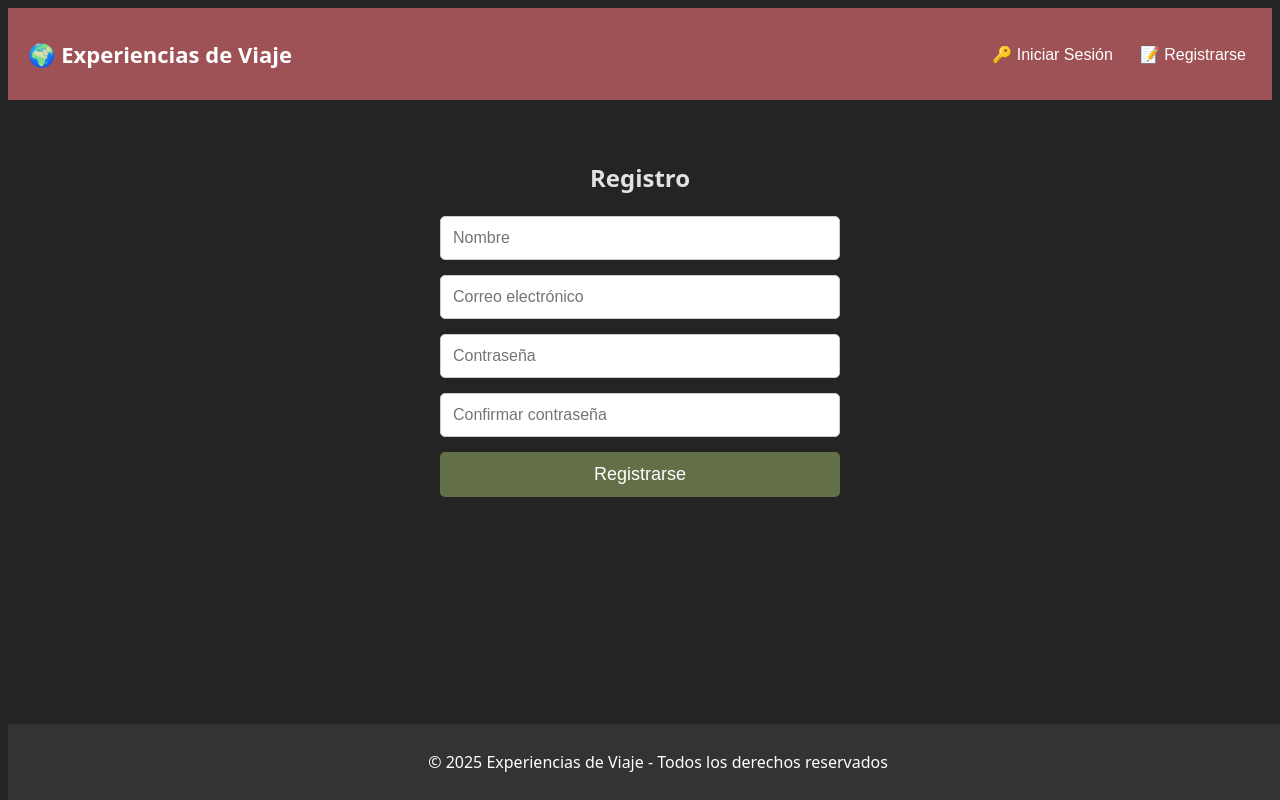
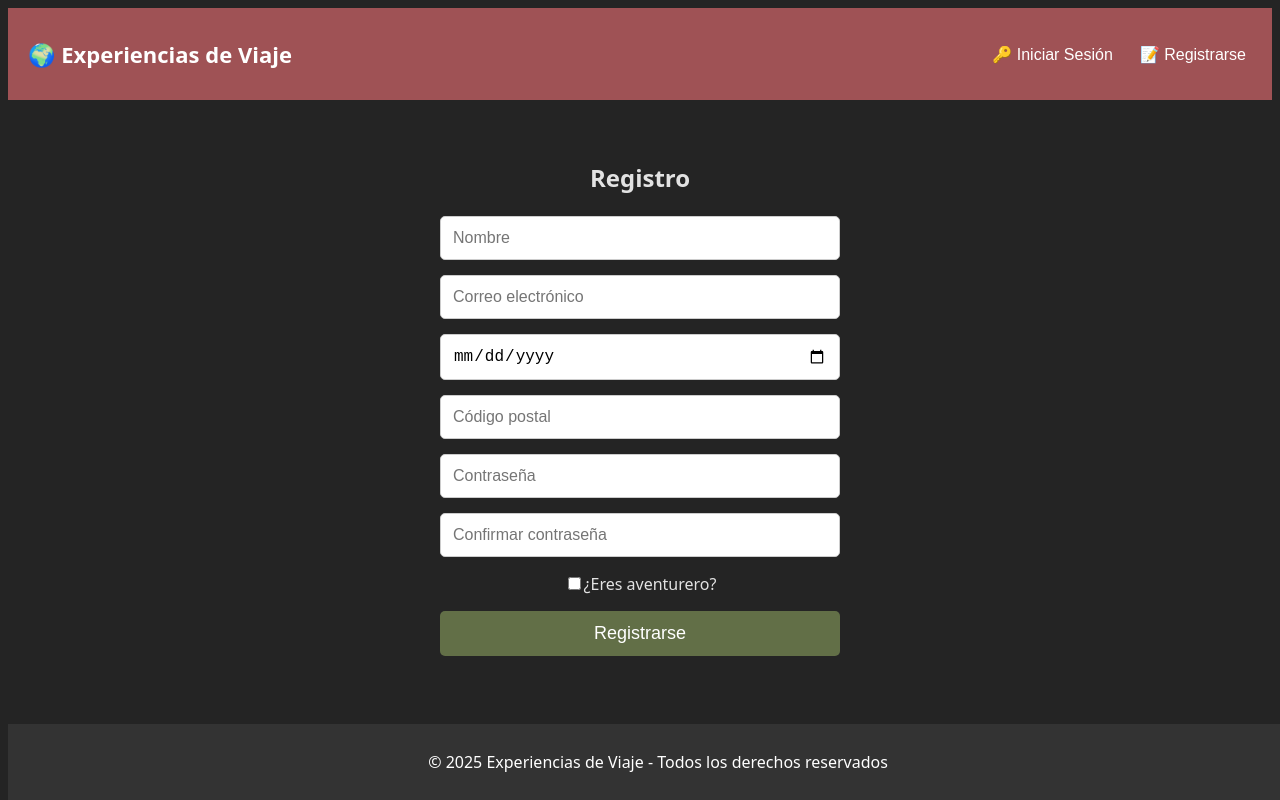
Before and after one commit to miriam148/ProyectoFinalFrontend, a React (Vite) app in the folder experiencias/: page /register in a window 1280 px wide. Built offline with nearby package versions, Linux system fonts and the light colour scheme.

Commit message:
cambio puerto y añado inputs

```diff
--- a/experiencias/src/pages/ExperienciaPage.jsx
+++ b/experiencias/src/pages/ExperienciaPage.jsx
@@ -9,7 +9,7 @@ const ExperienciaPage = () => {
   useEffect(() => {
     const fetchExperiencias = async () => {
       try {
-        const response = await fetch("http://localhost:3000/api/experience");
+        const response = await fetch("http://localhost:3001/api/experience");
         const data = await response.json();
         setExperiencias(data);
       } catch (error) {
--- a/experiencias/src/pages/LoginPage.jsx
+++ b/experiencias/src/pages/LoginPage.jsx
@@ -17,7 +17,7 @@ const LoginPage = () => {
     setError(null); // Limpiar error anterior
 
     try {
-      const response = await fetch("http://localhost:3000/api/auth/login", { //llama al back
+      const response = await fetch("http://localhost:3001/api/auth/login", { //llama al back
         method: "POST",
         headers: { "Content-Type": "application/json" },
         body: JSON.stringify({ email, password }),
--- a/experiencias/src/pages/RegisterPage.jsx
+++ b/experiencias/src/pages/RegisterPage.jsx
@@ -3,8 +3,12 @@ import { useNavigate } from "react-router-dom";
 import "../style.css";
 
 const RegisterPage = () => {
+  //todas las variables de estado de los campos de los input para el manejo
   const [name, setName] = useState("");
   const [email, setEmail] = useState("");
+  const [birthdate, setBirthdate] = useState("");
+  const [postcode, setPostcode] = useState("")
+  const [isAdventurous, setIsAdventurous] = useState(false);
   const [password, setPassword] = useState("");
   const [confirmPassword, setConfirmPassword] = useState("");
   const [error, setError] = useState(null);
@@ -12,9 +16,9 @@ const RegisterPage = () => {
   const navigate = useNavigate();
 
   const handleSubmit = async (e) => {
-    e.preventDefault();
-    setError(null);
-    setSuccess(null);
+    e.preventDefault(); //no recarga
+    setError(null); //borra mensaje de error para el proximo intento
+    setSuccess(null); //borra mensaje de ok
 
     if (password !== confirmPassword) {
       setError("Las contraseñas no coinciden");
@@ -22,10 +26,17 @@ const RegisterPage = () => {
     }
 
     try {
-      const response = await fetch("http://localhost:3000/api/auth/signup", {
+      const response = await fetch("http://localhost:3001/api/auth/signup", {
         method: "POST",
         headers: { "Content-Type": "application/json" },
-        body: JSON.stringify({ name, email, password }),
+        body: JSON.stringify({
+          name,
+          email,
+          postcode,
+          password,
+          birthdate: new Date(birthdate),
+          isAdventurous,
+        }),
       });
 
       const data = await response.json();
@@ -40,6 +51,8 @@ const RegisterPage = () => {
       setError(error.message);
     }
   };
+
+  //el input de checkbox no usa value sino checked, ni placeholder y con label se mejora accesibilidad, lo puede clickar fuera de la casilla
 
   return (
     <div className="register-container">
@@ -62,6 +75,21 @@ const RegisterPage = () => {
           className="register-input"
         />
         <input
+          type="date"
+          value={birthdate}
+          onChange={(e) => setBirthdate(e.target.value)}
+          required
+          className="register-input"
+        />
+        <input
+          type="number"
+          placeholder="Código postal"
+          value={postcode}
+          onChange={(e) => setPostcode(e.target.value)}
+          className="register-input"
+        />
+
+        <input
           type="password"
           placeholder="Contraseña"
           value={password}
@@ -77,7 +105,18 @@ const RegisterPage = () => {
           required
           className="register-input"
         />
-        <button type="submit" className="register-button">Registrarse</button>
+        <label>
+          <input
+            type="checkbox"
+            checked={isAdventurous}
+            onChange={(e) => setIsAdventurous(e.target.checked)}
+            className="register-input"
+          />
+          ¿Eres aventurero?
+        </label>
+        <button type="submit" className="register-button">
+          Registrarse
+        </button>
       </form>
       {error && <p className="register-error">{error}</p>}
       {success && <p className="register-success">{success}</p>}
```
